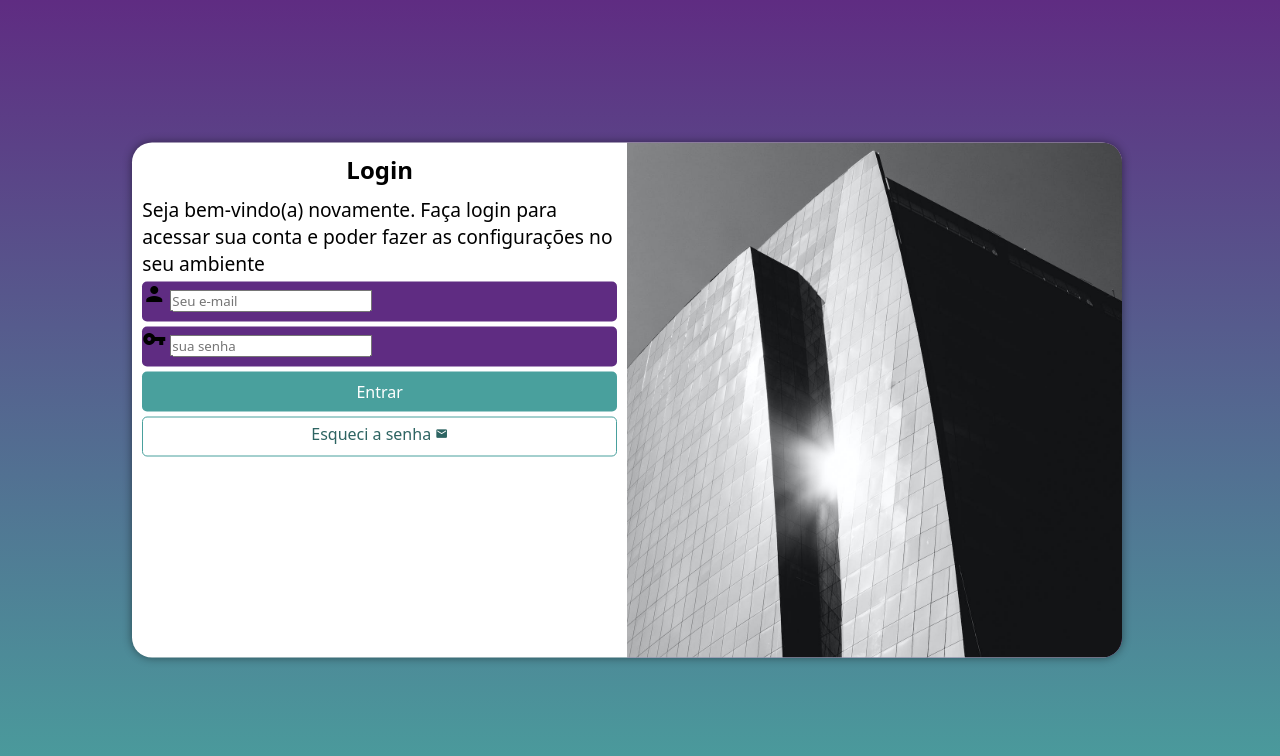
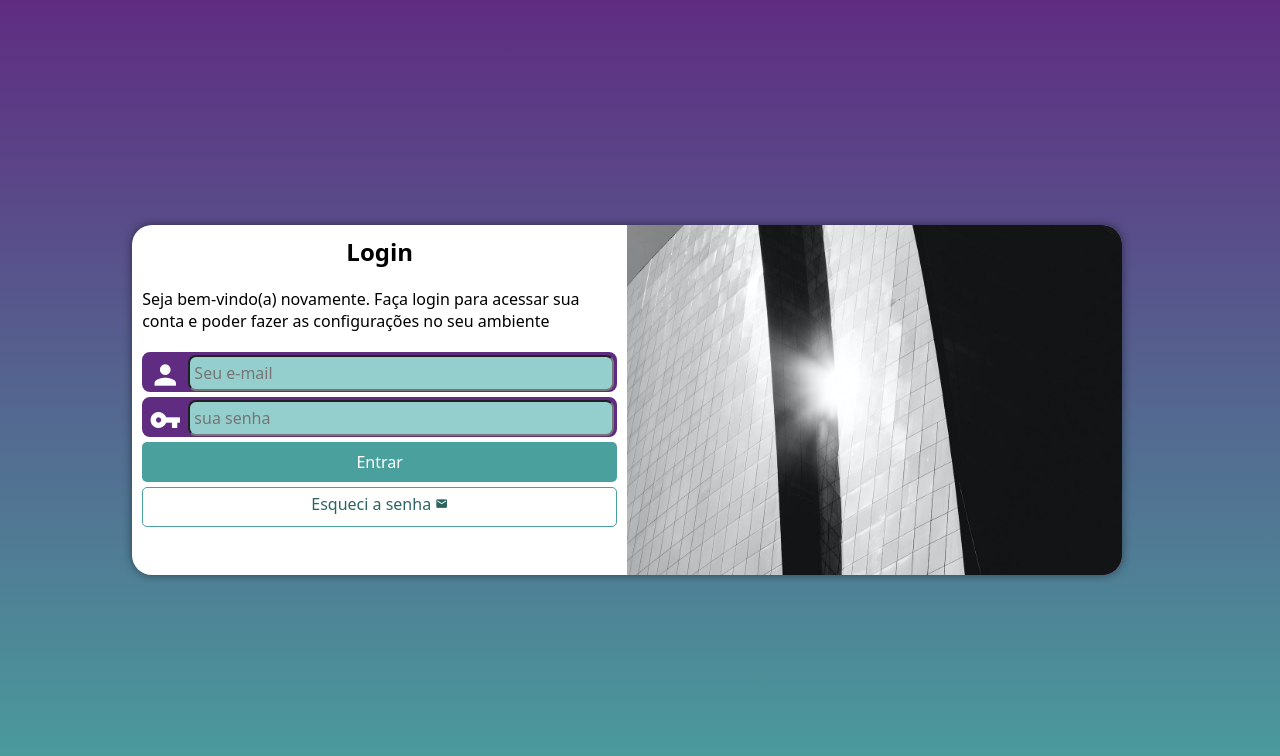
Before and after one commit to Profissional-Marcelo/Projeto-Login, a plain HTML site: page index.html in a window 1280 px wide. Drawn offline with Linux system fonts and the light colour scheme.

Commit message:
Finalizando o projeto

```diff
--- a/estilos/style.css
+++ b/estilos/style.css
@@ -36,7 +36,7 @@ section#login {
     position: absolute;
     top: 50%;
     left: 50%;
-    transform: translate(-50%, -50%);
+
     background-color: white;
     width: 230px;
     height: 515px;
@@ -44,8 +44,10 @@ section#login {
     overflow: hidden;
     box-shadow: 0px 0px 10px rgba(0, 0, 0, 0.459);
 
+    transform: translate(-50%, -50%);
     transition: width .3s, height .3s;
     transition-timing-function: ease;
+
 }
 
 section#login > div#imagem {
@@ -90,15 +92,38 @@ form > input[type=submit]:hover{
 
 form > div.campo {
     background-color: #5f2c82;
+    border: 2px solid #5f2c82;
     display: block;
     height: 40px;
-    border-radius: 5px;
+    border-radius: 8px;
     margin: 5px 0px;
     width: 100%;
 }
 
 form label {
     display: none;
+}
+
+div.campo > span {
+    color: white;
+    font-size: 2em;
+    width: 40px;
+    padding: 5px;
+}
+
+div.campo > input {
+    background-color: #94cfcd;
+    font-size: 1em;
+    width: calc(100% - 45px);
+
+    height: 100%;
+    border-radius: 8px;
+    padding: 4px;
+    transform: translateY(-12px);
+}
+
+div.campo > input:focus-within {
+    background-color: white;
 }
 
 form > a.botao {
--- a/estilos/styleMQ.css
+++ b/estilos/styleMQ.css
@@ -7,7 +7,7 @@
 }
 
 @media screen and (min-width: 769px) and (max-width: 992px) {
-
+/* TABLET */
     body {
         background-image: linear-gradient(to top, var(--verde), var(--lilas));
         width: 100vw;
@@ -15,6 +15,7 @@
 
     section#login {
         width: 80vw;
+        height: 280px;
     }
 
     section#login>div#imagem {
@@ -40,6 +41,8 @@
 }
 
 @media screen and (min-width: 992px) {
+
+    /* Desktop */
     body {
         background-image: linear-gradient(to top, var(--verde), var(--lilas));
         width: 100vw;
@@ -47,6 +50,7 @@
 
     section#login {
         width: 990px;
+        height: 350px;
     }
 
     section#login>div#imagem {
@@ -67,7 +71,8 @@
     }
 
     div#formulario > p {
-        font-size: 1.2em;
+        font-size: 1em;
+        margin: 20px 0px;
     }
 
 }
```
